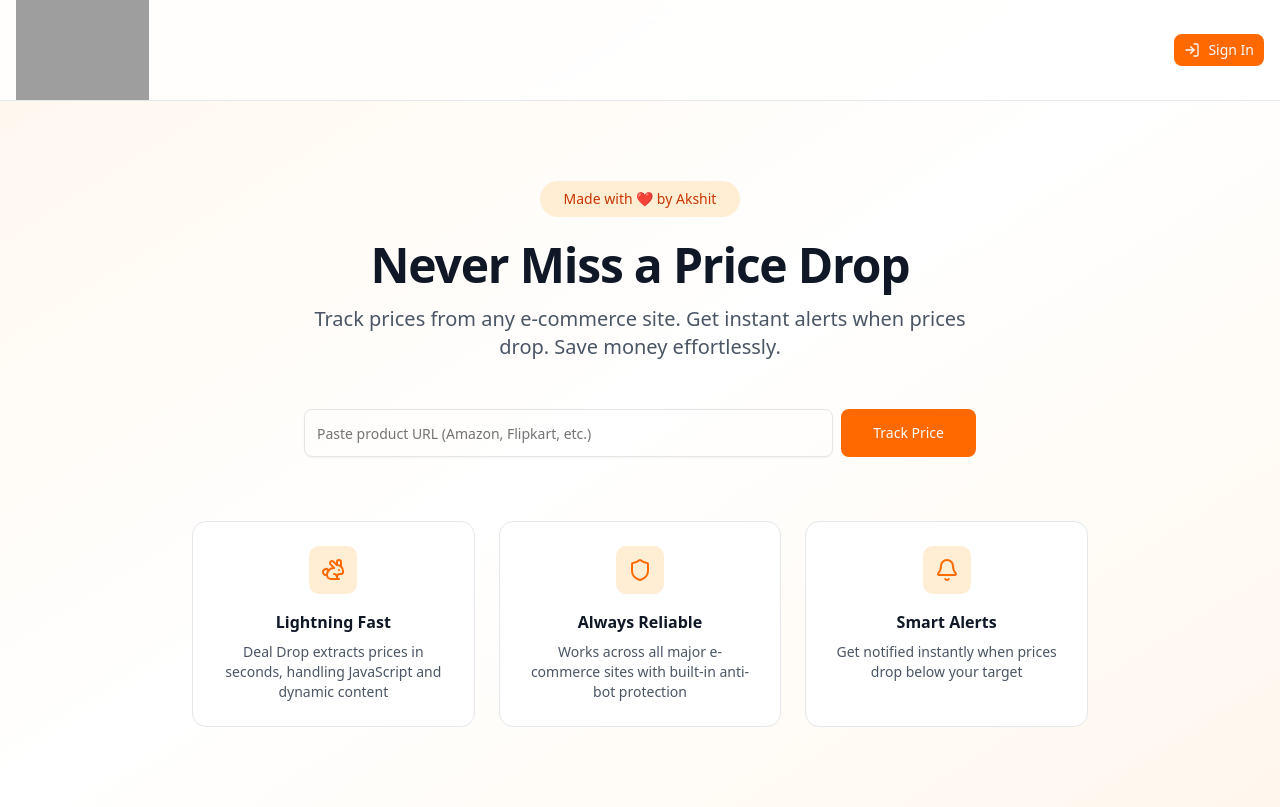
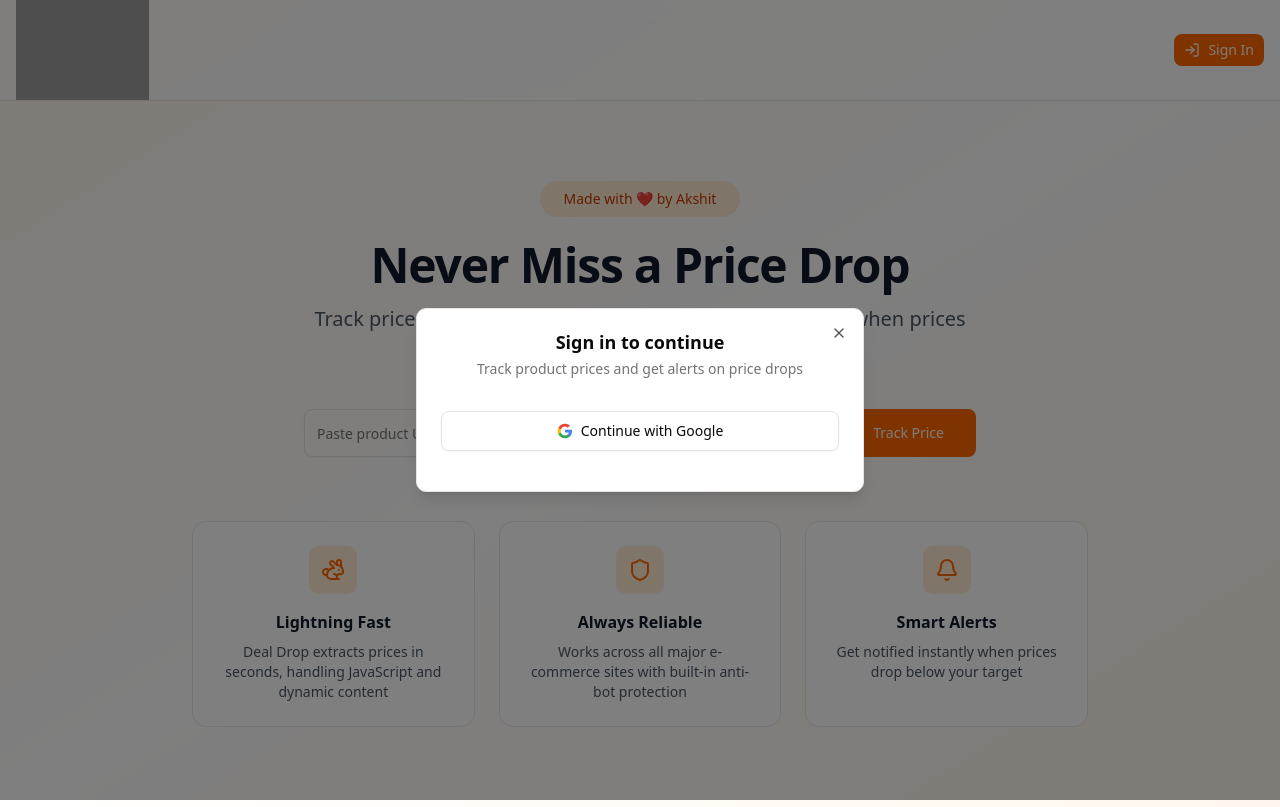
Before and after one commit to Akshityadav370/price-tracker, a Next.js app: page / in a window 1280 px wide. Both pictures are taken after a click on the button "Sign In". Built offline with nearby package versions, Linux system fonts and the light colour scheme; no server answers; grey boxes are pictures that could not be loaded.

Commit message:
add: google oauth

```diff
--- /dev/null
+++ b/app/actions.js
@@ -0,0 +1,12 @@
+'use server';
+
+import { createClient } from '@/utils/supabase/server';
+import { revalidatePath } from 'next/cache';
+import { redirect } from 'next/navigation';
+
+export async function signOut() {
+  const supabase = await createClient();
+  await supabase.auth.signOut();
+  revalidatePath('/');
+  redirect('/');
+}
--- /dev/null
+++ b/app/auth/callback/route.js
@@ -0,0 +1,20 @@
+import { createClient } from '@/utils/supabase/server';
+import { NextResponse } from 'next/server';
+
+export async function GET(request) {
+  const { searchParams } = new URL(request.url);
+  const code = searchParams.get('code');
+  const next = searchParams.get('next') ?? '/';
+
+  if (code) {
+    const supabase = await createClient();
+    const { error } = await supabase.auth.exchangeCodeForSession(code);
+
+    if (!error) {
+      return NextResponse.redirect(new URL(next, request.url));
+    }
+  }
+
+  // Return the user to an error page with instructions
+  return NextResponse.redirect(new URL('/error', request.url));
+}
--- a/app/page.js
+++ b/app/page.js
@@ -1,10 +1,15 @@
 import { AddProductForm } from '@/components/AddProductForm';
+import AuthButton from '@/components/AuthButton';
 import { Button } from '@/components/ui/button';
+import { createClient } from '@/utils/supabase/server';
 import { Bell, LogIn, Rabbit, Shield } from 'lucide-react';
 import Image from 'next/image';
 
-export default function Home() {
-  const user = null;
+export default async function Home() {
+  const supabase = await createClient();
+  const {
+    data: { user },
+  } = await supabase.auth.getUser();
 
   const products = [];
 
@@ -41,14 +46,7 @@ export default function Home() {
               className='h-25 w-auto'
             />
           </div>
-          <Button
-            variant='default'
-            size='sm'
-            className='bg-orange-500 hover:bg-orange-600 gap-2'
-          >
-            <LogIn className='w-4 h-4' />
-            Sign In
-          </Button>
+          <AuthButton user={user} />
         </div>
       </header>
 
--- /dev/null
+++ b/components/AuthButton.jsx
@@ -0,0 +1,41 @@
+'use client';
+
+import { useState } from 'react';
+import { signOut } from '@/app/actions';
+import AuthModal from './AuthModal';
+import { Button } from '@/components/ui/button';
+import { LogIn, LogOut } from 'lucide-react';
+
+export default function AuthButton({ user }) {
+  const [showAuthModal, setShowAuthModal] = useState(false);
+
+  if (user) {
+    return (
+      <form action={signOut}>
+        <Button variant='ghost' size='sm' type='submit' className='gap-2'>
+          <LogOut className='w-4 h-4' />
+          Sign Out
+        </Button>
+      </form>
+    );
+  }
+
+  return (
+    <>
+      <Button
+        onClick={() => setShowAuthModal(true)}
+        variant='default'
+        size='sm'
+        className='bg-orange-500 hover:bg-orange-600 gap-2'
+      >
+        <LogIn className='w-4 h-4' />
+        Sign In
+      </Button>
+
+      <AuthModal
+        isOpen={showAuthModal}
+        onClose={() => setShowAuthModal(false)}
+      />
+    </>
+  );
+}
--- /dev/null
+++ b/components/AuthModal.jsx
@@ -0,0 +1,68 @@
+'use client';
+
+import { createClient } from '@/utils/supabase/client';
+import {
+  Dialog,
+  DialogContent,
+  DialogDescription,
+  DialogHeader,
+  DialogTitle,
+} from '@/components/ui/dialog';
+import { Button } from '@/components/ui/button';
+
+export default function AuthModal({ isOpen, onClose }) {
+  const supabase = createClient();
+
+  const handleGoogleLogin = async () => {
+    const { origin } = window.location;
+
+    await supabase.auth.signInWithOAuth({
+      provider: 'google',
+      options: {
+        redirectTo: `${origin}/auth/callback`,
+      },
+    });
+  };
+
+  return (
+    <Dialog open={isOpen} onOpenChange={onClose}>
+      <DialogContent className='sm:max-w-md'>
+        <DialogHeader className='items-center'>
+          <DialogTitle>Sign in to continue</DialogTitle>
+          <DialogDescription>
+            Track product prices and get alerts on price drops
+          </DialogDescription>
+        </DialogHeader>
+
+        <div className='flex flex-col gap-4 py-4'>
+          <Button
+            onClick={handleGoogleLogin}
+            variant='outline'
+            className='w-full gap-2'
+            size='lg'
+          >
+            <svg className='w-5 h-5' viewBox='0 0 24 24'>
+              <path
+                fill='#4285F4'
+                d='M22.56 12.25c0-.78-.07-1.53-.2-2.25H12v4.26h5.92c-.26 1.37-1.04 2.53-2.21 3.31v2.77h3.57c2.08-1.92 3.28-4.74 3.28-8.09z'
+              />
+              <path
+                fill='#34A853'
+                d='M12 23c2.97 0 5.46-.98 7.28-2.66l-3.57-2.77c-.98.66-2.23 1.06-3.71 1.06-2.86 0-5.29-1.93-6.16-4.53H2.18v2.84C3.99 20.53 7.7 23 12 23z'
+              />
+              <path
+                fill='#FBBC05'
+                d='M5.84 14.09c-.22-.66-.35-1.36-.35-2.09s.13-1.43.35-2.09V7.07H2.18C1.43 8.55 1 10.22 1 12s.43 3.45 1.18 4.93l2.85-2.22.81-.62z'
+              />
+              <path
+                fill='#EA4335'
+                d='M12 5.38c1.62 0 3.06.56 4.21 1.64l3.15-3.15C17.45 2.09 14.97 1 12 1 7.7 1 3.99 3.47 2.18 7.07l3.66 2.84c.87-2.6 3.3-4.53 6.16-4.53z'
+              />
+            </svg>
+            Continue with Google
+          </Button>
+        </div>
+      </DialogContent>
+    </Dialog>
+  );
+}
```
